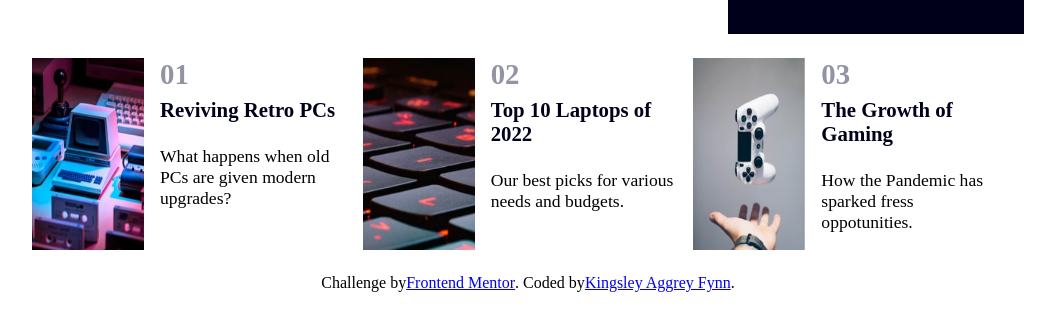
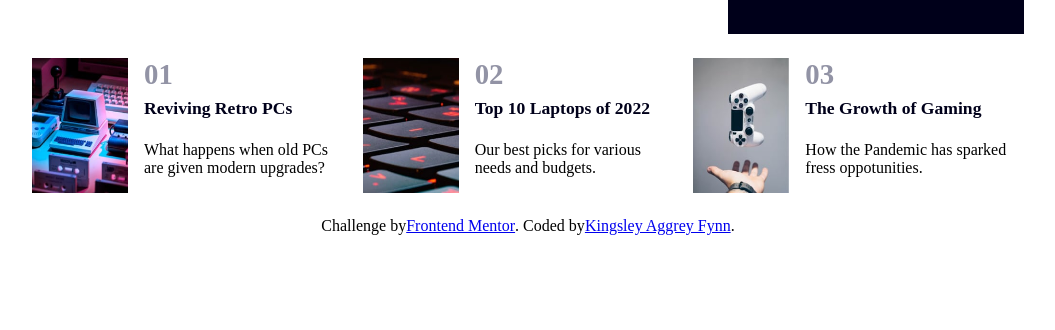
Before and after one commit to Kingsley-Aggrey/news-homepage, a plain HTML site: page index.html in a window 1280 px wide. Shown: the part 690-1020 px from the top of the page, without its empty margins (112-1167 px from the left). After the commit the page ends 973 px from the top, so only its background shows below. Drawn offline with Linux system fonts and the light colour scheme.

Commit message:
modified style.css

```diff
--- a/style.css
+++ b/style.css
@@ -182,11 +182,11 @@ main {
 
 .trendings .trendCard {
     display: flex;
-    width: 23rem;
+    width: 24rem;
 }
 
 .trendings .trendCard img {
-    width: 7rem;
+    width: 6rem;
 }
 
 .trendings .trendCard .info {
@@ -202,13 +202,13 @@ main {
 }
 
 .trendCard .info p {
-    font-size: 1.1rem;
+    font-size: 1rem;
 }
 
 .trendCard .info .title {
     text-decoration: none;
     color: hsl(240, 100%, 5%);
-    font-size: 1.3rem;
+    font-size: 1.1rem;
     font-weight: 900;
     padding: 0.4rem 0;
     margin: 0;
```
